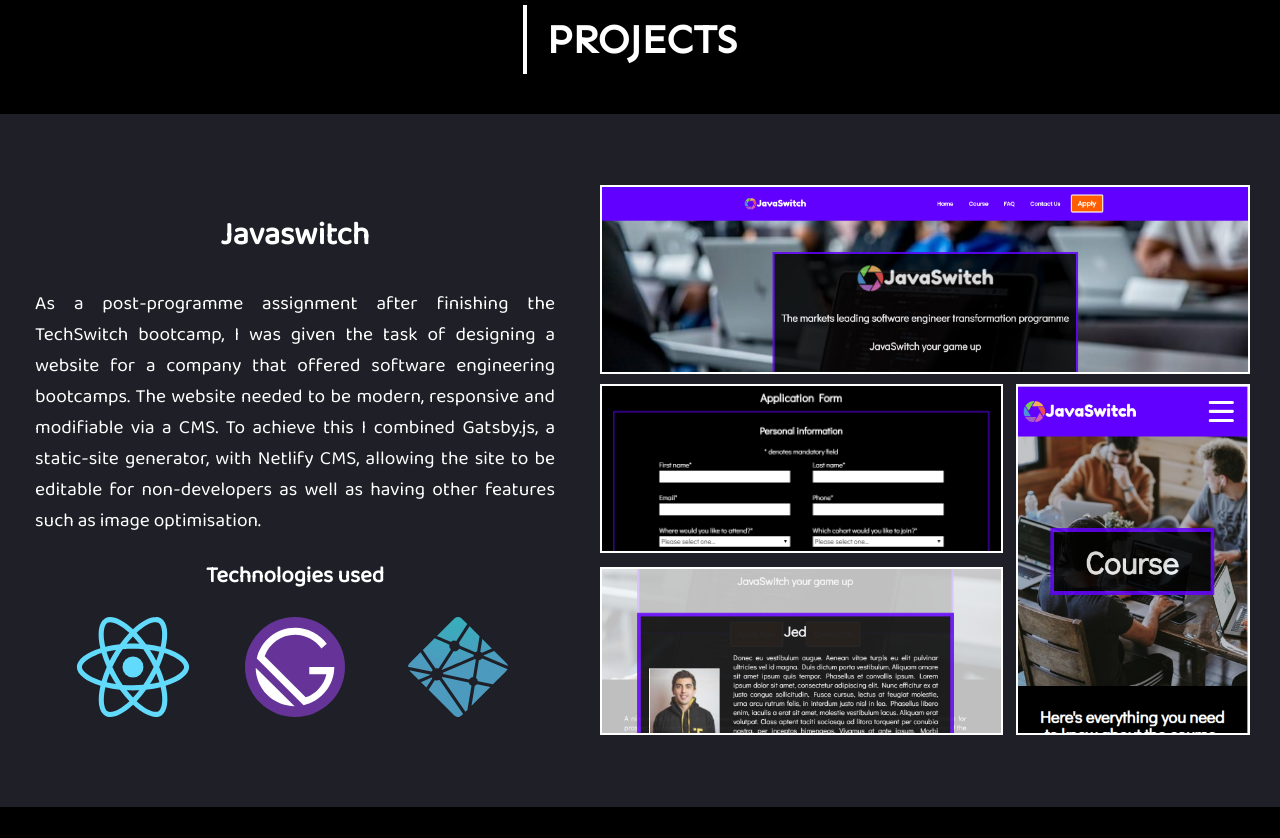
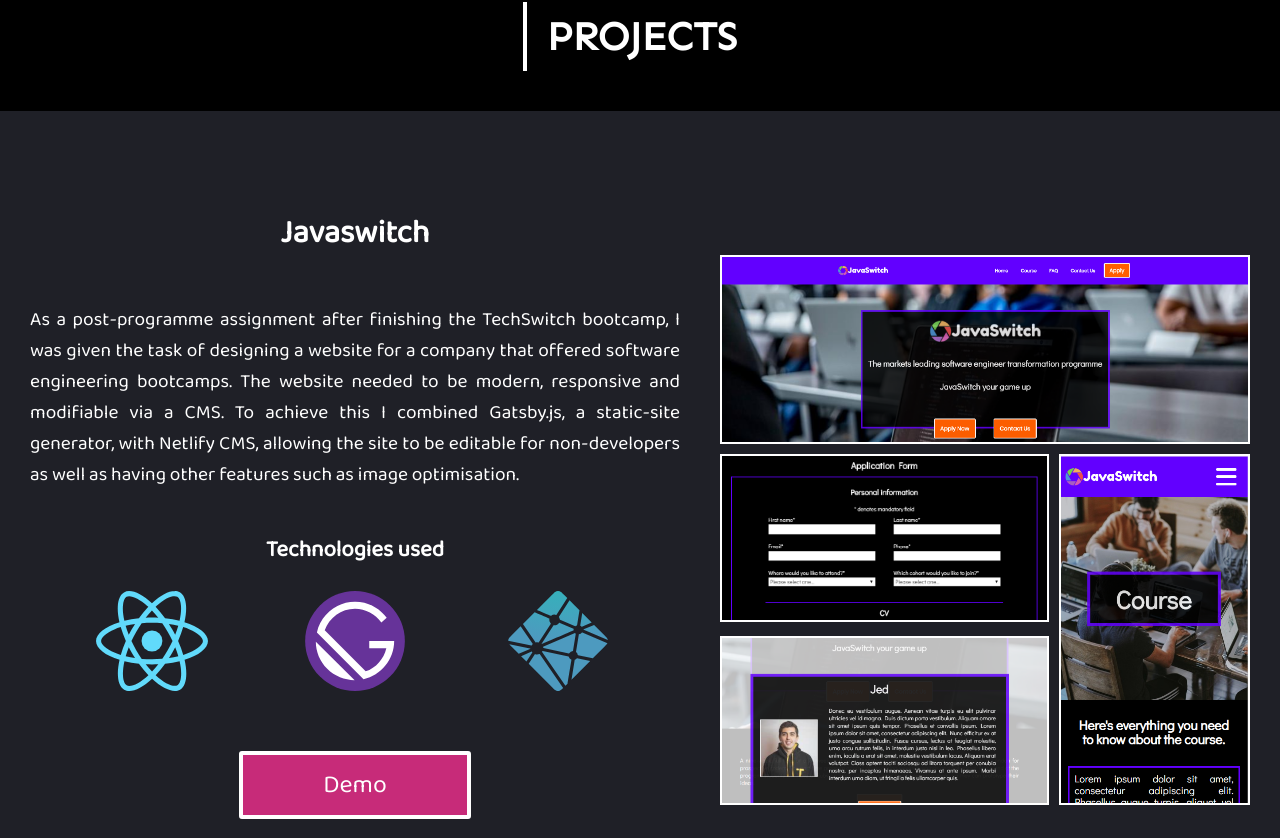
Before and after one commit to kapil-krishna/personal-website, a React (Create React App) app: page / in a window 1280 px wide. Shown: the part 1682-2520 px from the top of the page. Built offline with nearby package versions, Linux system fonts and the light colour scheme.

Commit message:
Added demo button to projects to replace image link

```diff
--- a/src/App.scss
+++ b/src/App.scss
@@ -23,6 +23,7 @@ $desktop-breakpoint: 992px;
 $large-desktop-breakpoint: 1200px;
 
 $standard-transition: all 0.3s ease;
+$standard-border: solid white 4px;
 $standard-border-radius: 3px;
 
 @mixin hoverAnimate {
@@ -31,8 +32,6 @@ $standard-border-radius: 3px;
         transform: scale(1.05);
         // opacity: 0.7;
         transition: all 0.5s ease;
-        z-index: 0;
-        position: relative;
     }
 }
 
@@ -71,7 +70,6 @@ header {
     background-color: $nav-background-color;
     padding-top: 100px;
     text-align: start;
-    // z-index: 2;
 
 
     @media screen and (min-width: $phone-breakpoint) {
@@ -113,7 +111,7 @@ header {
     background: transparent;
     border: none;
     padding: 26px;
-    z-index: 3;
+    z-index: 2;
     cursor: pointer;
 
     &:hover {
@@ -128,7 +126,6 @@ header {
 @mixin toggle-button-line {
     margin: 5px;
     width: 35px;
-    // border: solid black 3px;
     border-radius: 4px;
     height: 4px;
     background: white;
@@ -212,15 +209,13 @@ h1 {
         font-size: 2.5em;
         text-align: center;
         padding: 10px 20px;
-        // padding-top: 0px;
         width: fit-content;
         margin: 40px auto;
-        border-left: solid 4px;
-        // border-bottom: solid 2px;
+        border-left: $standard-border;
     }
 
 @mixin content {
-    padding: 20px 25px 40px;
+    padding: 20px 20px 40px;
     margin: auto;
     max-width: 650px;
     font-size: $paragraph-font-sizing;
@@ -284,7 +279,7 @@ h1 {
     }
 
     img {
-        border: solid $font-color-main 6px;
+        border: $standard-border;
         border-radius: $standard-border-radius;
         margin: auto;
         max-width: 260px;
@@ -313,15 +308,32 @@ h1 {
 
         .left-column {
             @include content;
+            display: flex;
+            flex-flow: column;
             text-align: justify;
+
+            .demo-button {
+                font-size: 25px;
+                text-decoration: none;
+                text-align: center;
+                width: fit-content;
+                margin: 60px auto 40px;
+                // margin-top: 80px;
+                padding: 10px 80px;
+                color: $font-color-main;
+                background-color: rgb(199, 43, 121);
+                border: $standard-border;
+                border-radius: $standard-border-radius;
+                @include hoverAnimate;
+            }
 
         }
 
-        .photoGrid {
+        // .photoGrid {
             margin: auto;
 
             .two-row-grid {
-                @include hoverAnimate;
+                // @include hoverAnimate;
 
                 .images-top-row {
                     background-image: url('./images/javaswitch/main-page.PNG');
@@ -341,7 +353,7 @@ h1 {
                     }
                 }
             }
-        }
+        // }
     }
 }
 
@@ -382,7 +394,7 @@ h1 {
                 input, textarea {
                     font-size: $paragraph-font-sizing;
                     font-family: $body-font;
-                    border: solid  $form-background-color 3px;
+                    border: solid  $form-background-color 4px;
                     box-sizing: border-box;
                     outline: none;
                     box-shadow: 3px 3px grey;
@@ -391,7 +403,7 @@ h1 {
                     &:focus {
                         transition: 0.5s;
                         box-shadow: 3px 3px $form-color;
-                        border: solid  white 3px;
+                        border: $standard-border;
                         background-color: white;
 
                     }
@@ -416,7 +428,7 @@ h1 {
                 width: 80%;
                 max-width: 250px;
                 margin: 20px auto;
-                border: solid white 4px;
+                border: $standard-border;
                 border-radius: $standard-border-radius;
                 opacity: 1 !important;
                 color: $font-color-main;
@@ -424,7 +436,7 @@ h1 {
 
                 &:hover {
                     @include hoverAnimate;
-                    background-color: $nav-hover-color;
+                    // background-color: $nav-hover-color;
 
                     cursor: pointer;
                 }
@@ -452,8 +464,8 @@ h1 {
 }
 
 @mixin imageConstants {
-    border: solid white 2px;
-    // border-radius: $standard-border-radius;
+    border: $standard-border;
+    border-width: 2px;
     background-position: top;
     background-size: cover;
     box-sizing: border-box;
@@ -468,7 +480,6 @@ $max-height-second-row: 400px;
     max-width: 650px;
     height: 550px;
     margin: auto;
-    z-index: 1;
 
     @media screen and (min-width: $desktop-breakpoint) {
         padding: 20px;
--- a/src/components/projects/javaswitch.js
+++ b/src/components/projects/javaswitch.js
@@ -28,10 +28,13 @@ const Javaswitch = () => {
                         </a>
                     </div>
                 </div>
+                <a className="demo-button" href="https://javaswitch.netlify.com/" target="_blank">
+                    Demo
+                </a>
             </div>
-            <a className="photoGrid" href="https://javaswitch.netlify.com/" target="_blank">
+            {/* <a className="photoGrid" href="https://javaswitch.netlify.com/" target="_blank"> */}
                 <TwoRowPhotoGrid/>
-            </a>
+            {/* </a> */}
 
         </div>
     )
```
